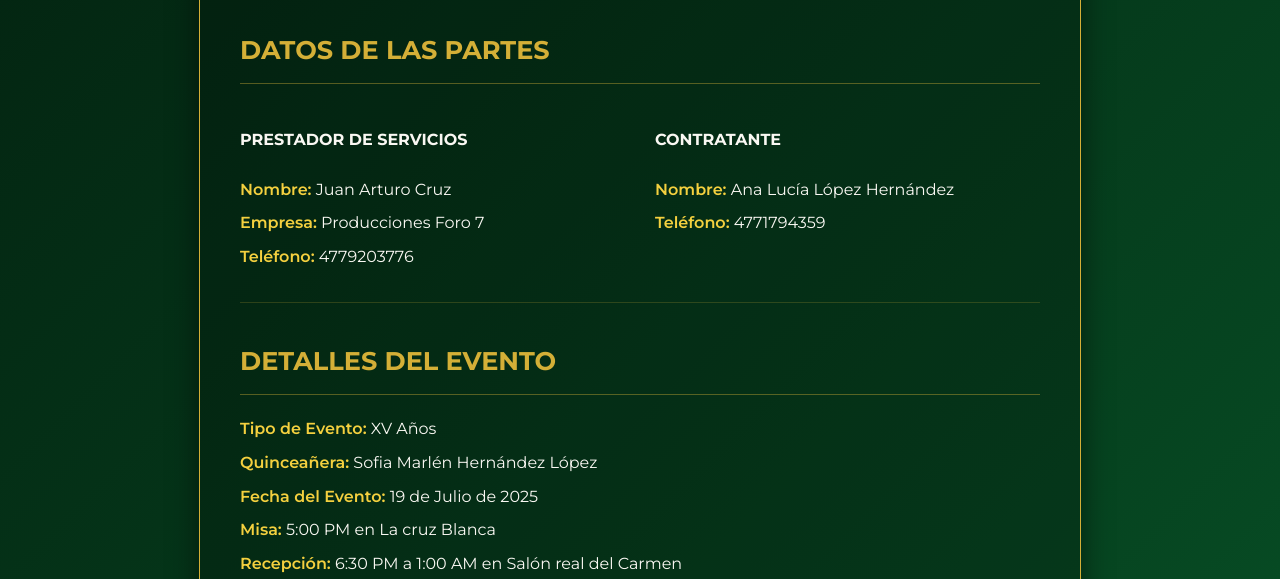
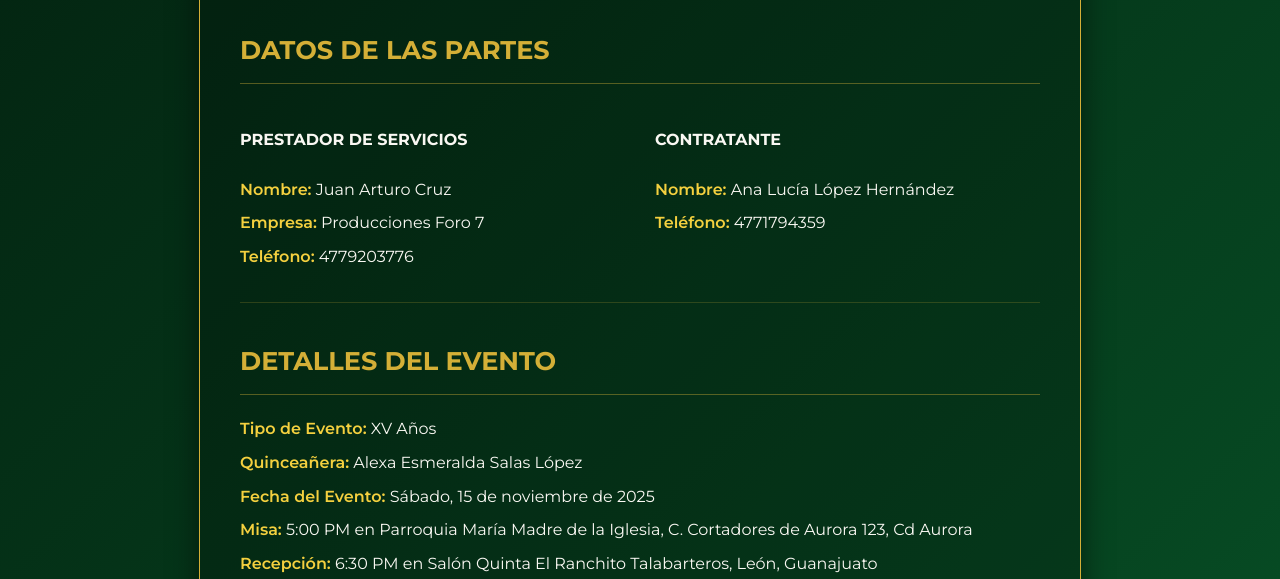
Before and after one commit to ArturoCruzArm/xv-anos-alexa-esmeralda, a plain HTML site: page contrato.html in a window 1280 px wide. Shown: the part 221-800 px from the top of the page. Drawn offline with Linux system fonts and the light colour scheme.

Commit message:
Actualizar datos del contrato para Alexa Esmeralda
Se corrigieron todos los datos del contrato para que coincidan con la invitación:
- Quinceañera: Alexa Esmeralda Salas López
- Fecha: Sábado, 15 de noviembre de 2025
- Misa: 5:00 PM en Parroquia María Madre de la Iglesia, C. Cortadores de Aurora 123, Cd Aurora
- Recepción: 6:30 PM en Salón Quinta El Ranchito Talabarteros, León, Guanajuato
- Título y metadatos actualizados

🤖 Generated with [Claude Code](https://claude.com/claude-code)

Co-Authored-By: Claude <noreply@anthropic.com>

```diff
--- a/contrato.html
+++ b/contrato.html
@@ -4,9 +4,9 @@
     <meta charset="UTF-8">
     <meta name="viewport" content="width=device-width, initial-scale=1.0">
     <meta http-equiv="X-UA-Compatible" content="IE=edge">
-    <meta name="description" content="Contrato de servicios de fotografía y video para los XV años de Sofia Marlén Hernández López">
+    <meta name="description" content="Contrato de servicios de fotografía y video para los XV años de Alexa Esmeralda Salas López">
     <meta name="author" content="Juan Arturo Cruz">
-    <title>Contrato de Servicios - XV Años Sofia</title>
+    <title>Contrato de Servicios - XV Años Alexa Esmeralda</title>
     <link rel="icon" type="image/svg+xml" href="favicon.svg">
     <link rel="stylesheet" href="contrato-styles.css">
     <link href="https://fonts.googleapis.com/css2?family=Montserrat:wght@300;400;600;700&display=swap" rel="stylesheet">
@@ -42,10 +42,10 @@
                 <h3>DETALLES DEL EVENTO</h3>
                 <div class="event-info">
                     <p><strong>Tipo de Evento:</strong> XV Años</p>
-                    <p><strong>Quinceañera:</strong> Sofia Marlén Hernández López</p>
-                    <p><strong>Fecha del Evento:</strong> 19 de Julio de 2025</p>
-                    <p><strong>Misa:</strong> 5:00 PM en La cruz Blanca</p>
-                    <p><strong>Recepción:</strong> 6:30 PM a 1:00 AM en Salón real del Carmen</p>
+                    <p><strong>Quinceañera:</strong> Alexa Esmeralda Salas López</p>
+                    <p><strong>Fecha del Evento:</strong> Sábado, 15 de noviembre de 2025</p>
+                    <p><strong>Misa:</strong> 5:00 PM en Parroquia María Madre de la Iglesia, C. Cortadores de Aurora 123, Cd Aurora</p>
+                    <p><strong>Recepción:</strong> 6:30 PM en Salón Quinta El Ranchito Talabarteros, León, Guanajuato</p>
                 </div>
             </section>
 
```
